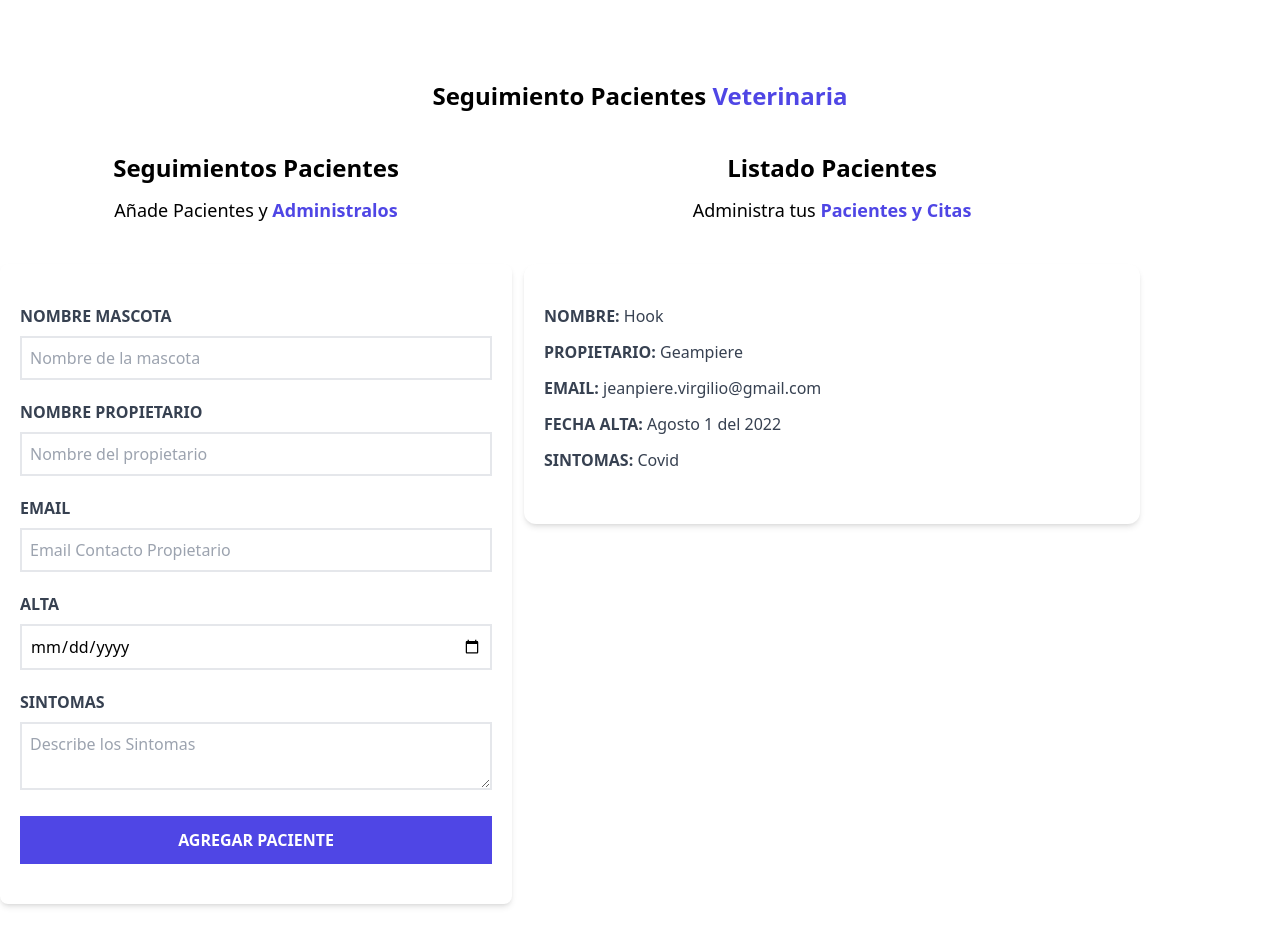
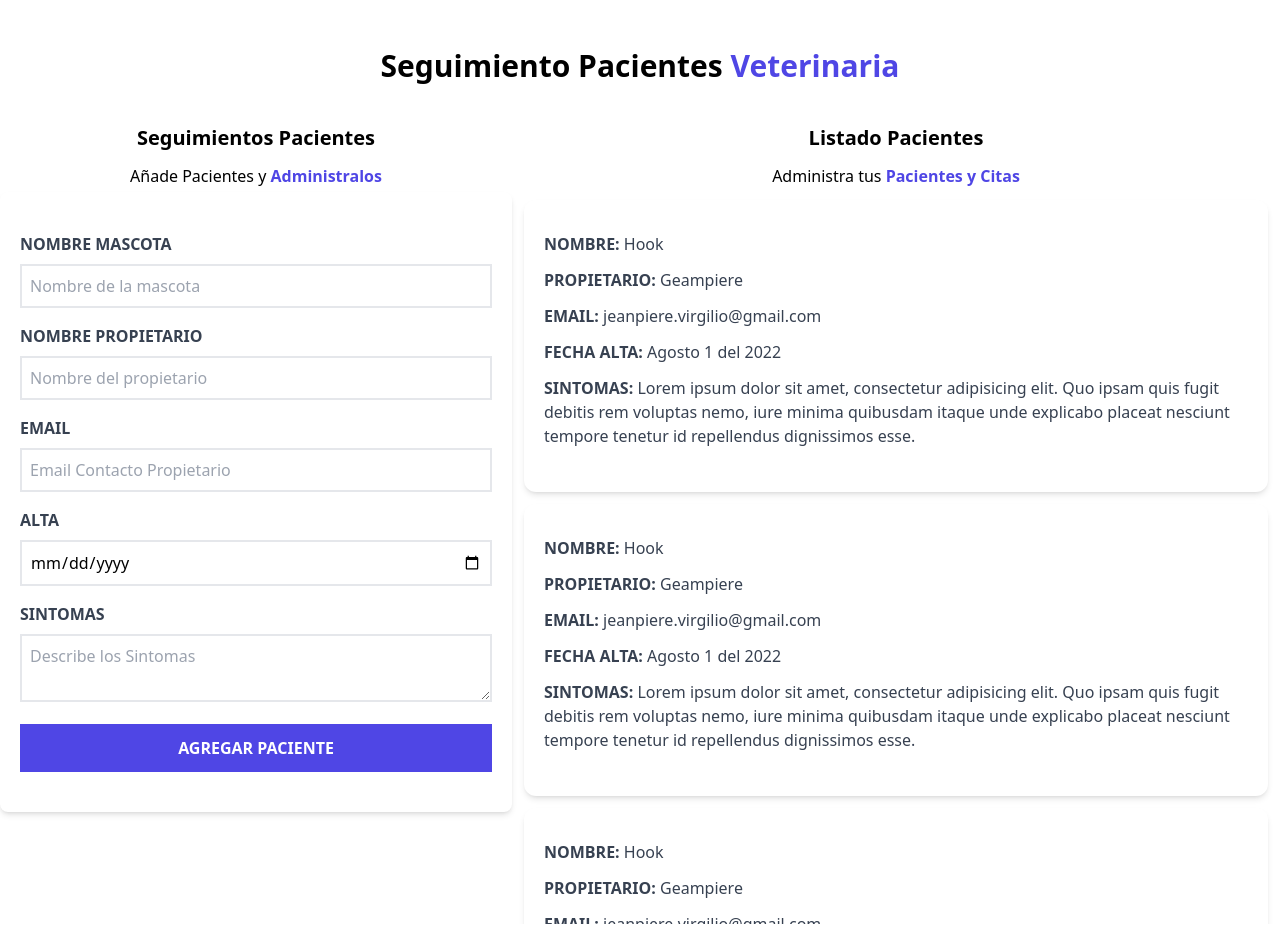
Before and after one commit to dev-geampiere/Citas-React, a React (Vite) app: page / in a window 1280 px wide. Built offline with nearby package versions, Linux system fonts and the light colour scheme.

Commit message:
estilos implementados

```diff
--- a/src/App.jsx
+++ b/src/App.jsx
@@ -5,7 +5,7 @@ import ListadoPacientes from './components/ListadoPacientes'
 
 function App() {
   return (
-    <div className='container mx-auto mt-20'>
+    <div className='container mx-auto mt-12'>
         <Header />
         <div className='mt-2 md:flex'>
           <Formulario />
--- a/src/components/Formulario.jsx
+++ b/src/components/Formulario.jsx
@@ -1,17 +1,22 @@
+import { useState } from "react";
+
 const Formulario = () => {
+
+    const [nombre, setNombre] = useState('');
+
     return (
         <div className="md:w-1/2 lg:w-2/5">
-            <h2 className="font-black text-center text-2xl">
+            <h2 className="font-black text-center text-xl">
                 Seguimientos Pacientes
             </h2>
-            <p className="text-lg text-center mt-3 mb-10">
+            <p className="text-l text-center mt-3 mb-1">
                 Añade Pacientes y {''}
                 <span className="text-indigo-600 font-bold">
                     Administralos
                 </span>
             </p>
             <form className="bg-white shadow-md rounded-lg py-10 px-5 mb-10">
-                <div className="mb-5">
+                <div className="mb-4">
                     <label htmlFor="mascota" className="block uppercase text-gray-700 font-black">
                         Nombre Mascota
                     </label>
@@ -22,7 +27,7 @@ const Formulario = () => {
                         className="border-2 w-full p-2 mt-2 placeholder-gray-400 rounded-mg"
                     />
                 </div>
-                <div className="mb-5">
+                <div className="mb-4">
                     <label htmlFor="propietario" className="block uppercase text-gray-700 font-black">
                         Nombre Propietario
                     </label>
@@ -33,7 +38,7 @@ const Formulario = () => {
                         className="border-2 w-full p-2 mt-2 placeholder-gray-400 rounded-mg"
                     />
                 </div>
-                <div className="mb-5">
+                <div className="mb-4">
                     <label htmlFor="email" className="block uppercase text-gray-700 font-black">
                         Email
                     </label>
@@ -44,7 +49,7 @@ const Formulario = () => {
                         className="border-2 w-full p-2 mt-2 placeholder-gray-400 rounded-mg"
                     />
                 </div>
-                <div className="mb-5">
+                <div className="mb-4">
                     <label htmlFor="alta" className="block uppercase text-gray-700 font-black">
                         Alta
                     </label>
@@ -55,7 +60,7 @@ const Formulario = () => {
                         className="border-2 w-full p-2 mt-2 placeholder-gray-400 rounded-mg"
                     />
                 </div>
-                <div className="mb-5">
+                <div className="mb-4">
                     <label htmlFor="sintomas" className="block uppercase text-gray-700 font-black">
                         Sintomas
                     </label>
--- a/src/components/Header.jsx
+++ b/src/components/Header.jsx
@@ -1,6 +1,6 @@
 const Header = () => {
     return (
-        <h1 className="text-center font-black text-2xl md:w2/3 mx-auto mb-10 ">
+        <h1 className="text-center font-black text-3xl md:w2/3 mx-auto mb-10 ">
             Seguimiento Pacientes {''}
             <span className="text-indigo-600">Veterinaria</span>
         </h1>
--- a/src/components/ListadoPacientes.jsx
+++ b/src/components/ListadoPacientes.jsx
@@ -1,47 +1,22 @@
+import Pacientes from "./Pacientes";
+
 const ListadoPacientes = () => {
     return (
-        <div className="md:w-1/2">
-            <h2 className="font-black text-center text-2xl">
+        <div className="md:w-1/2 lg:w-3/5 md:h-screen overflow-y-scroll">
+            <h2 className="font-black text-center text-xl">
                 Listado Pacientes
             </h2>
-            <p className="text-lg text-center mt-3 mb-10">
+            <p className="text-l text-center mt-3 mb-1">
                 Administra tus {''}
                 <span className="text-indigo-600 font-bold">
                     Pacientes y Citas
                 </span>
             </p>
-            <div className="m-3 bg-white shadow-md px-5 py-10 rounded-xl">
-                <p className="font-bold mb-3 text-gray-700 uppercase">
-                    Nombre: {''}
-                    <span className="font-normal normal-case">
-                        Hook
-                    </span>
-                </p>
-                <p className="font-bold mb-3 text-gray-700 uppercase">
-                    Propietario: {''}
-                    <span className="font-normal normal-case">
-                        Geampiere
-                    </span>
-                </p>
-                <p className="font-bold mb-3 text-gray-700 uppercase">
-                    Email: {''}
-                    <span className="font-normal normal-case">
-                        jeanpiere.virgilio@gmail.com
-                    </span>
-                </p>
-                <p className="font-bold mb-3 text-gray-700 uppercase">
-                    Fecha Alta: {''}
-                    <span className="font-normal normal-case">
-                        Agosto 1 del 2022
-                    </span>
-                </p>
-                <p className="font-bold mb-3 text-gray-700 uppercase">
-                    Sintomas: {''}
-                    <span className="font-normal normal-case">
-                        Covid
-                    </span>
-                </p>
-            </div>
+            <Pacientes />
+            <Pacientes />
+            <Pacientes />
+            <Pacientes />
+
         </div>
      );
 }
--- /dev/null
+++ b/src/components/Pacientes.jsx
@@ -0,0 +1,38 @@
+const Paciente = () => {
+    return (
+        <div className="m-3 bg-white shadow-md px-5 py-8 rounded-xl">
+                <p className="font-bold mb-3 text-gray-700 uppercase">
+                    Nombre: {''}
+                    <span className="font-normal normal-case">
+                        Hook
+                    </span>
+                </p>
+                <p className="font-bold mb-3 text-gray-700 uppercase">
+                    Propietario: {''}
+                    <span className="font-normal normal-case">
+                        Geampiere
+                    </span>
+                </p>
+                <p className="font-bold mb-3 text-gray-700 uppercase">
+                    Email: {''}
+                    <span className="font-normal normal-case">
+                        jeanpiere.virgilio@gmail.com
+                    </span>
+                </p>
+                <p className="font-bold mb-3 text-gray-700 uppercase">
+                    Fecha Alta: {''}
+                    <span className="font-normal normal-case">
+                        Agosto 1 del 2022
+                    </span>
+                </p>
+                <p className="font-bold mb-3 text-gray-700 uppercase">
+                    Sintomas: {''}
+                    <span className="font-normal normal-case">
+                        Lorem ipsum dolor sit amet, consectetur adipisicing elit. Quo ipsam quis fugit debitis rem voluptas nemo, iure minima quibusdam itaque unde explicabo placeat nesciunt tempore tenetur id repellendus dignissimos esse.
+                    </span>
+                </p>
+            </div>
+     );
+}
+
+export default Paciente;
```
